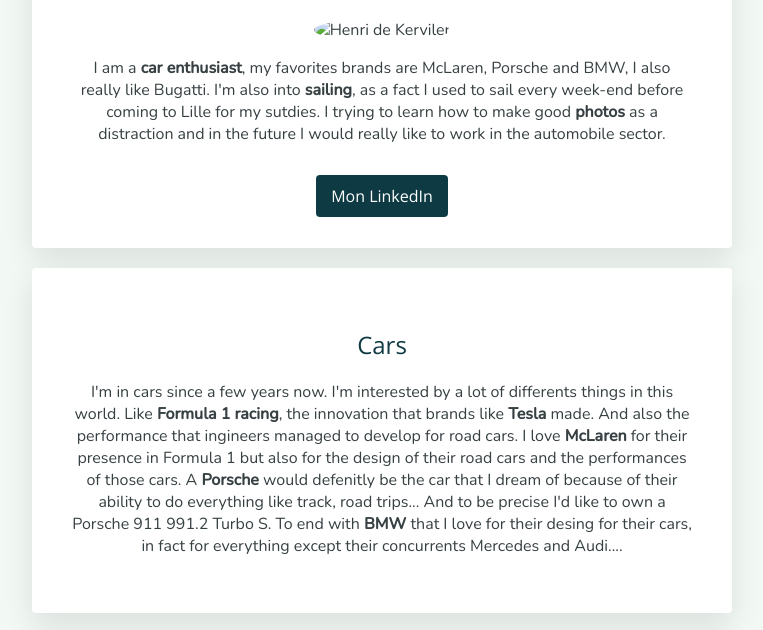
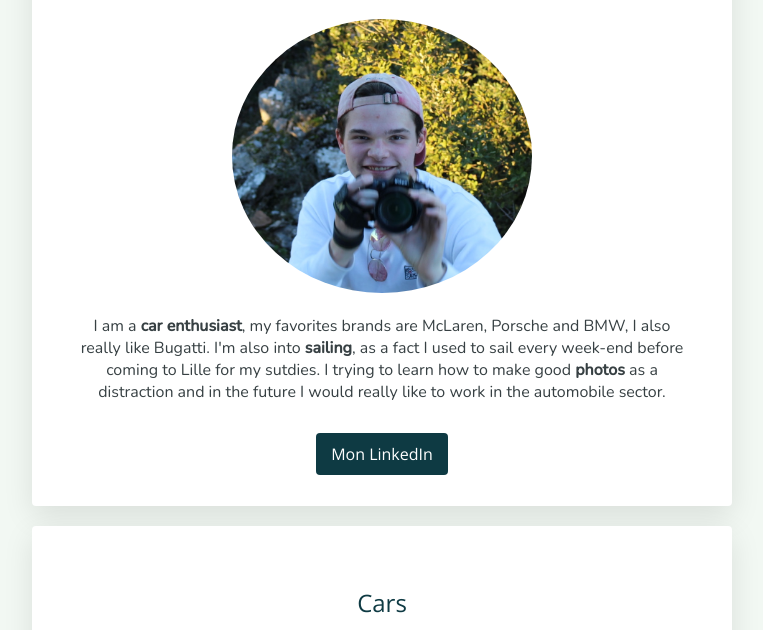
Before and after one commit to Ladoosche/my-profile, a plain HTML site: page index.html in a window 1280 px wide. Shown: the part 147-777 px from the top of the page, without its empty margins (258-1021 px from the left). Drawn offline with nearby package versions, Linux system fonts and the light colour scheme.

Commit message:
Update index.html

```diff
--- a/index.html
+++ b/index.html
@@ -26,7 +26,7 @@
 			Hello , I'm Henri
 		</h1>
 
-		<img src="Images/profile.png" class="img-borders" alt="Henri de Kerviler" id="img-width">
+		<img src="Images/IMG_0787.JPG" class="img-borders" alt="Henri de Kerviler" id="img-width">
 
 		<p id="introduction">
 			I am a <strong>car enthusiast</strong>, my favorites brands are McLaren, Porsche and BMW, I also really like Bugatti. I'm also into <strong>sailing</strong>, as a fact I used to sail every week-end before coming to Lille for my sutdies. I trying to learn how to make good <strong>photos</strong> as a distraction and in the future I would really like to work in the automobile sector.
```
